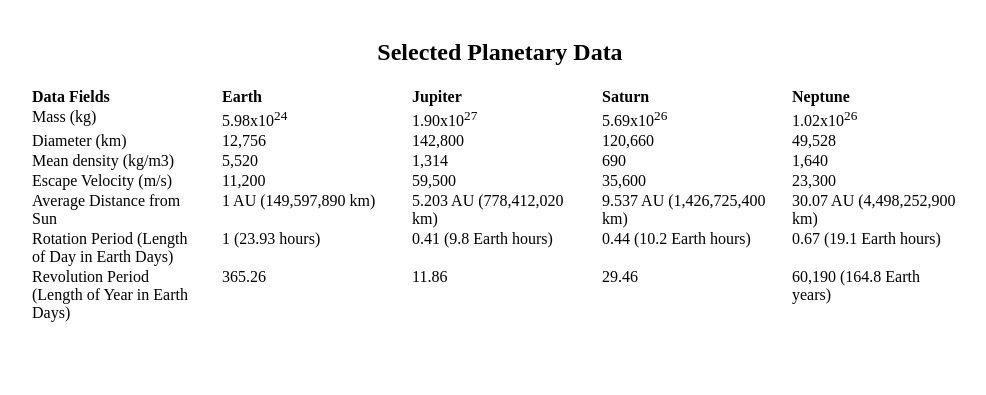
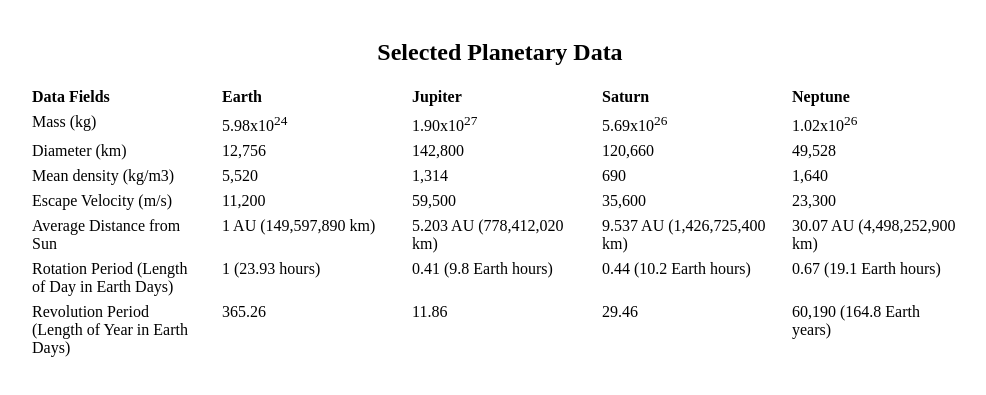
Before and after one commit to kmm913/ITMD361_Lab5, a plain HTML site: page index.html in a window 1280 px wide. Shown: the part 61-456 px from the top of the page, without its empty margins (140-1126 px from the left). Drawn offline with Linux system fonts and the light colour scheme.

Commit message:
adding bottom padding to table elements

```diff
--- a/style.css
+++ b/style.css
@@ -11,17 +11,17 @@ table {
 
 tr {
   width:100%;
-  padding: 0px;
+  padding: 0px 0px 10px 0px;
 }
 
 th{
   width:100%;
   text-align: left;
-  padding: 0px;
+  padding: 0px 0px 5px 0px;
 }
 
 td{
   width:100%;
   text-align: left;
-  padding: 0px;
+  padding: 0px 0px 5px 0px;
 }
```
